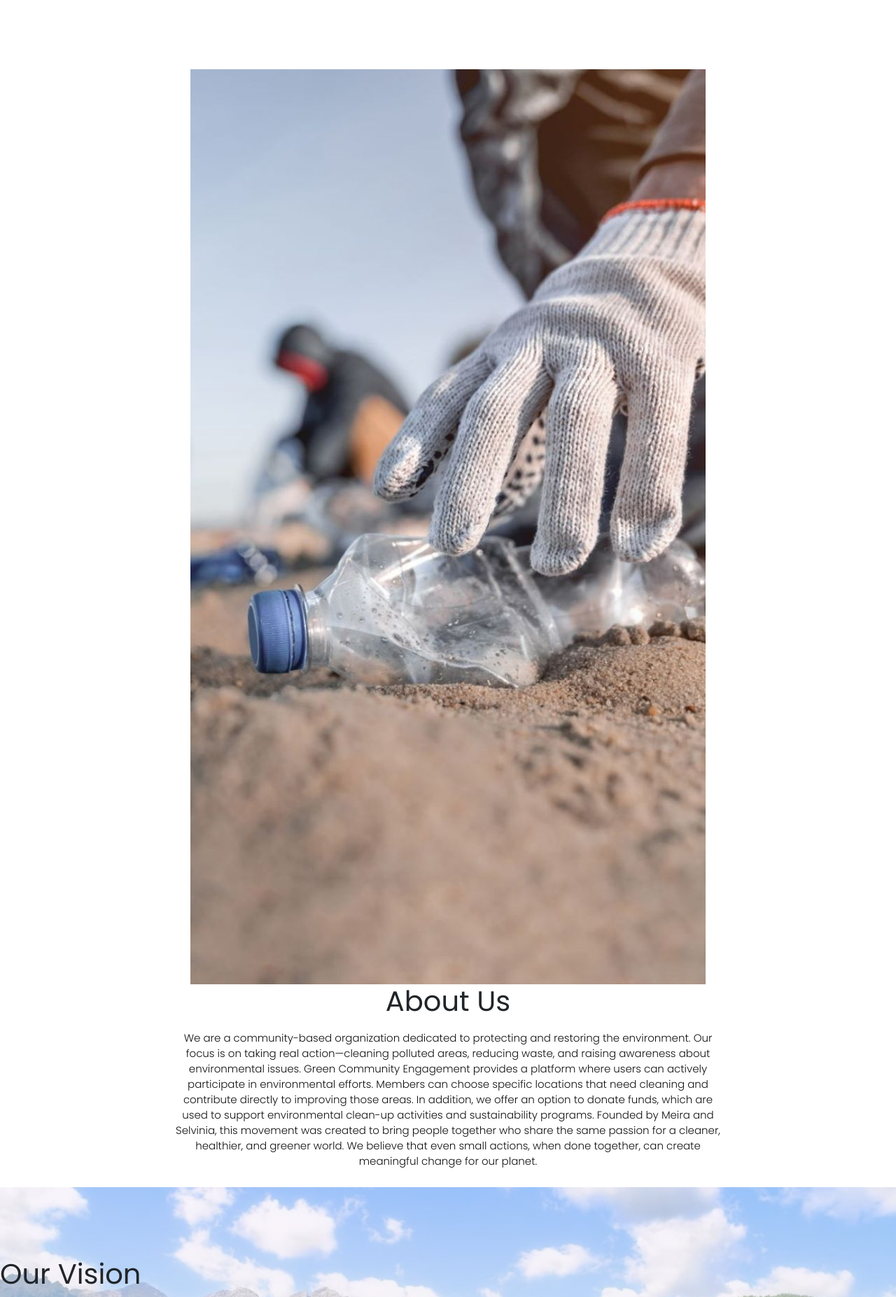
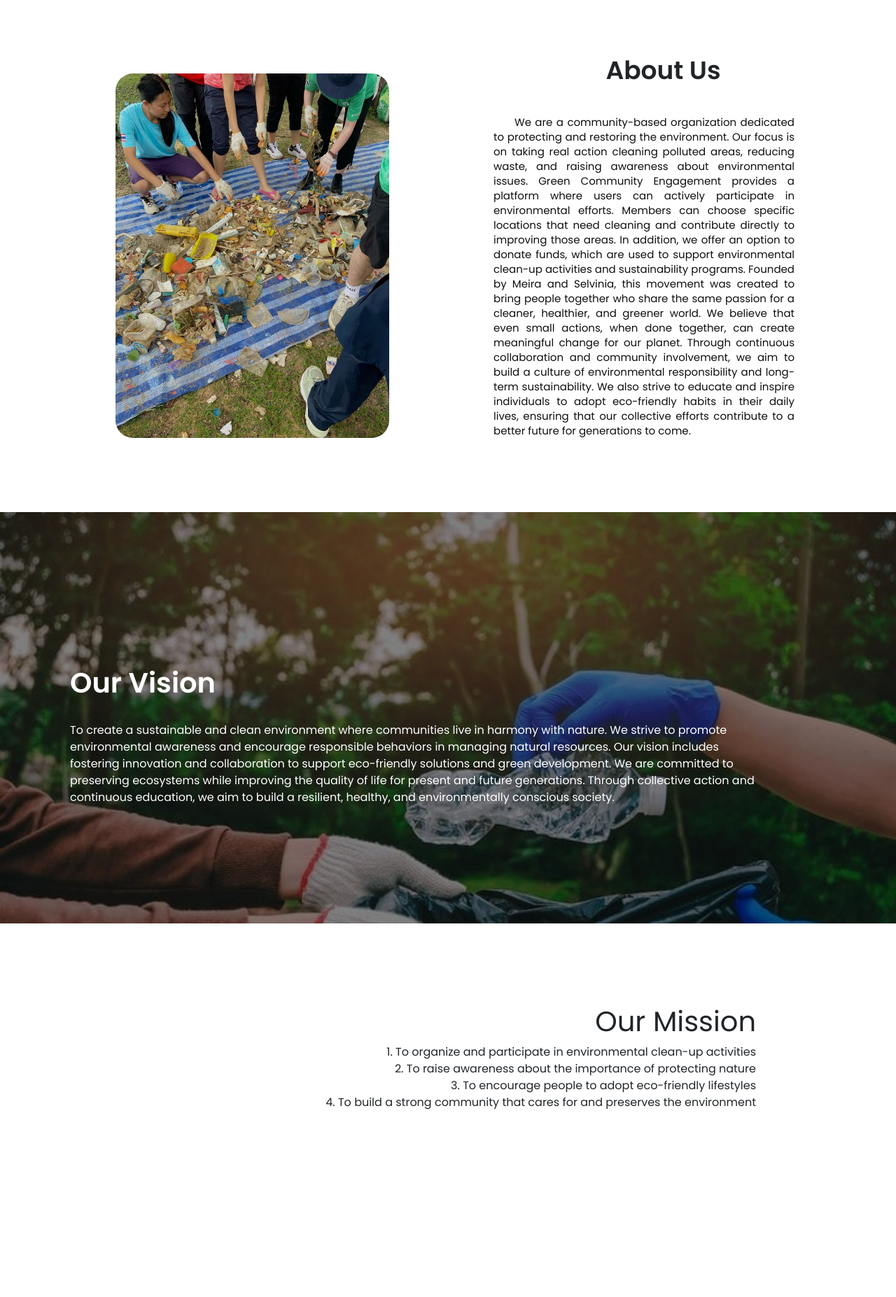
Before and after one commit to Vinia-02/proyek_akhir_p.pwd, a PHP site: page /home.php in a window 1280 px wide. Shown: the part 801-2655 px from the top of the page at 70% size. After the commit the page ends 2387 px from the top, so only its background shows below. Run offline with PHP 8.4, Linux system fonts and the light colour scheme.

Commit message:
update 21

```diff
--- a/home.php
+++ b/home.php
@@ -39,27 +39,38 @@
     </div>
     </section>
 
+    <div class="all">
     <section id="about" class="about">
         <div class="nan">
             <img src="assets/abt.jpg" alt="about">
         </div>
-        <h1>About Us</h1>
-        <p>We are a community-based organization dedicated to protecting and restoring the environment. Our focus is on taking real action—cleaning polluted areas, reducing waste, and raising awareness about environmental issues.
-           Green Community Engagement provides a platform where users can actively participate in environmental efforts. Members can choose specific locations that need cleaning and contribute directly to improving those areas. In addition, we offer an option to donate funds, which are used to support environmental clean-up activities and sustainability programs.
-           Founded by Meira and Selvinia, this movement was created to bring people together who share the same passion for a cleaner, healthier, and greener world. We believe that even small actions, when done together, can create meaningful change for our planet.</p>
+        <div class="at">
+        <h1>About Us</h1><br>
+        <p>We are a community-based organization dedicated to protecting and restoring the environment. Our focus is on taking real action cleaning polluted areas, reducing waste, and raising awareness about environmental issues.
+        Green Community Engagement provides a platform where users can actively participate in environmental efforts. Members can choose specific locations that need cleaning and contribute directly to improving those areas. In addition, we offer an option to donate funds, which are used to support environmental clean-up activities and sustainability programs.
+        Founded by Meira and Selvinia, this movement was created to bring people together who share the same passion for a cleaner, healthier, and greener world. We believe that even small actions, when done together, can create meaningful change for our planet.
+        Through continuous collaboration and community involvement, we aim to build a culture of environmental responsibility and long-term sustainability. We also strive to educate and inspire individuals to adopt eco-friendly habits in their daily lives, ensuring that our collective efforts contribute to a better future for generations to come.</p>
+        </div>
     </section>
 
     <section class="visi">
-        <h1>Our Vision</h1>
-        <p>To create a sustainable <br> and clean environment <br> where communities live in <br>harmony with nature. <br><br><br><br><br><br><br></p>
+        <br><br><br><br><br><h1>Our Vision</h1><br>
+        <p>To create a sustainable and clean environment where communities live in harmony with nature.
+           We strive to promote environmental awareness and encourage responsible behaviors in managing natural resources.
+           Our vision includes fostering innovation and collaboration to support eco-friendly solutions and green development.
+           We are committed to preserving ecosystems while improving the quality of life for present and future generations.
+           Through collective action and continuous education, we aim to build a resilient, healthy, and environmentally conscious society.<br><br><br><br><br><br><br><br></p>
     </section>
 
     <section class="misi">
+        <div class="ms">
         <h1>Our Mission</h1>
         <p>1. To organize and participate in environmental clean-up activities <br>
            2. To raise awareness about the importance of protecting nature <br>
            3. To encourage people to adopt eco-friendly lifestyles <br>
            4. To build a strong community that cares for and preserves the environment</p>
+        </div>
     </section>
+    </div>
 </body>
 </html>
--- a/style.css
+++ b/style.css
@@ -9,7 +9,7 @@ html{
 html, body {
     overflow-y: scroll;
 }
-/* heropage */
+/* index */
 .semua{
     width: 100%;
     background-image: url(assets/bghero.jpg);
@@ -52,7 +52,7 @@ html, body {
     padding: 13px;
 }
 
-/* index */
+/* home */
 .header{
     min-height: 100vh;
     width: 100%;
@@ -232,38 +232,70 @@ nav img{
 }
 
 /* ---about us--- */
+.all{
+    background-color: rgb(255, 255, 255);
+}
 .about{
-    margin: 0 auto;
-    text-align: center;
-    padding-top: 100px;
-    max-width: 800px;
-    line-height: 1.6;
+    display: flex;
+    align-items: center;
+    justify-content: space-between;
+    padding: 80px;
+    gap: 50px;
 }
-h1{
+.nan{
+    width: 50%;
+}
+.nan img{
+    width: 73%;
+    height: auto;
+    border-radius: 25px;
+    margin-left: 85px;
+}
+.at{
+    width: 50%;
+}
+.about h1{
     font-size: 36px;
     font-weight: 600;
+    margin-left: 30px;
+    text-align: center;
 }
-p{
-    color: #131212;
+.about p{
+    color: rgb(15, 15, 15);
     font-size: 15px;
-    font-weight: 300;
-    line-height: 22px;
+    font-weight: 500;
+    line-height: 1.4;
     padding: 10px;
+    margin-left: 30px;
+    margin-right: 55px;
+    text-align: justify;
+    text-indent: 30px;
 }
 .visi{
     margin: auto;
     text-align: left;
     padding-top: 100px;
     justify-content: space-between;
-    background-image:linear-gradient(rgba(242, 242, 250, 0.5),rgba(241, 241, 241, 0.7)), url(assets/visi.jpg);
+    background-image: linear-gradient(rgba(0, 0, 0, 0.5), rgba(0, 0, 0, 0.5)), url(assets/utama.jpg);
     background-size: cover;
-    max-width: 1500px;
+}
+.visi h1{
+    text-align: left;
+    color: white;
+    margin-left: 100px;
+    font-weight: 600;
+}
+.visi p{
+    text-align: left;
+    font-weight: 500;
+    color: white;
+    margin-right: 200px;
+    margin-left: 100px;
 }
 .misi{
-    margin: auto;
     text-align: right;
     padding-top: 100px;
-    max-width: 800px;
+    margin-right: 200px;
     justify-content: space-between;
 }
 
```
Also changed, not shown: assets/abt.jpg.
